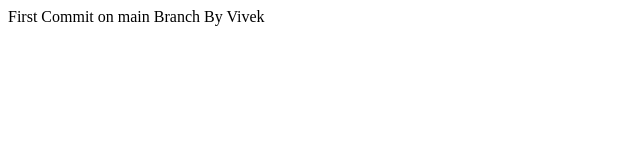
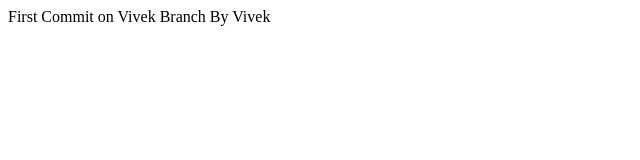
Before and after one commit to VivekKumarMishra1301/Practice_Git, a plain HTML site: page index.html in a window 1280 px wide. Shown: the full height of the page, 0-640 px from the left. Drawn offline with Linux system fonts and the light colour scheme.

Commit message:
First Commit on vivek branch

```diff
--- a/index.html
+++ b/index.html
@@ -6,6 +6,6 @@
     <title>Document</title>
 </head>
 <body>
-    First Commit on main Branch By Vivek
+    First Commit on Vivek Branch By Vivek
 </body>
 </html>
```
